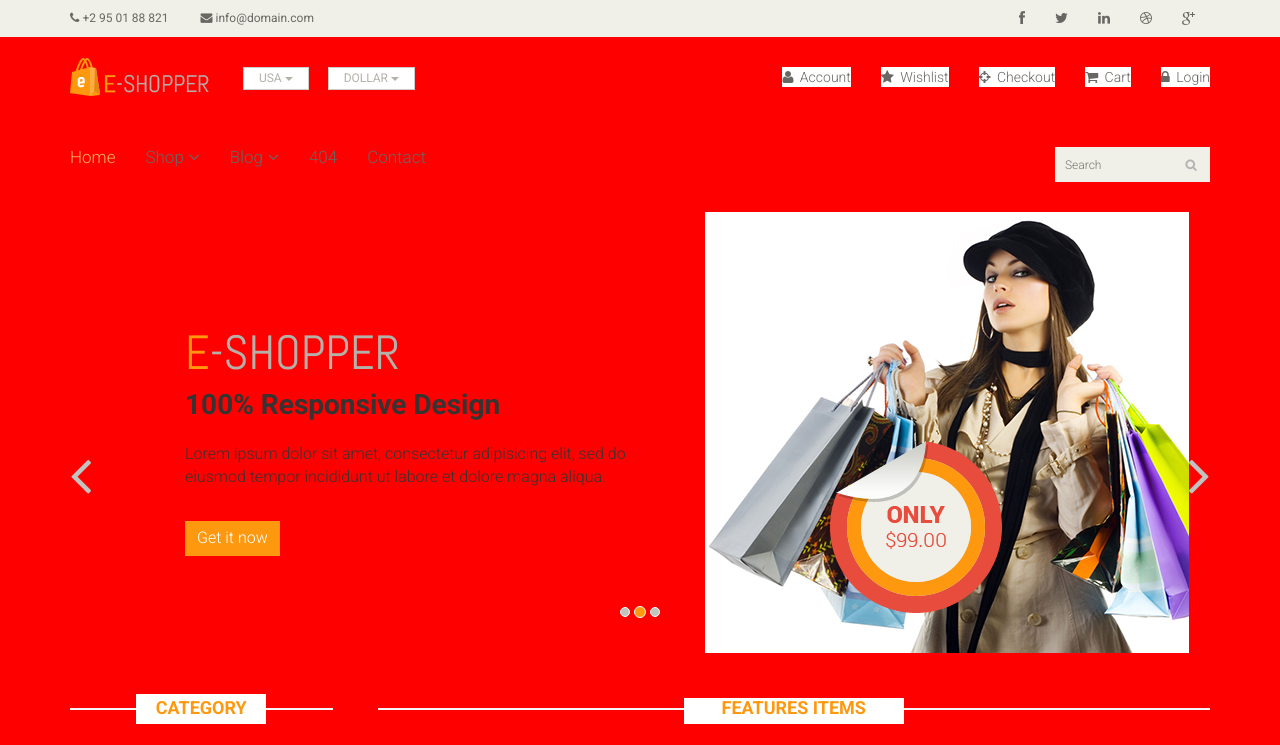
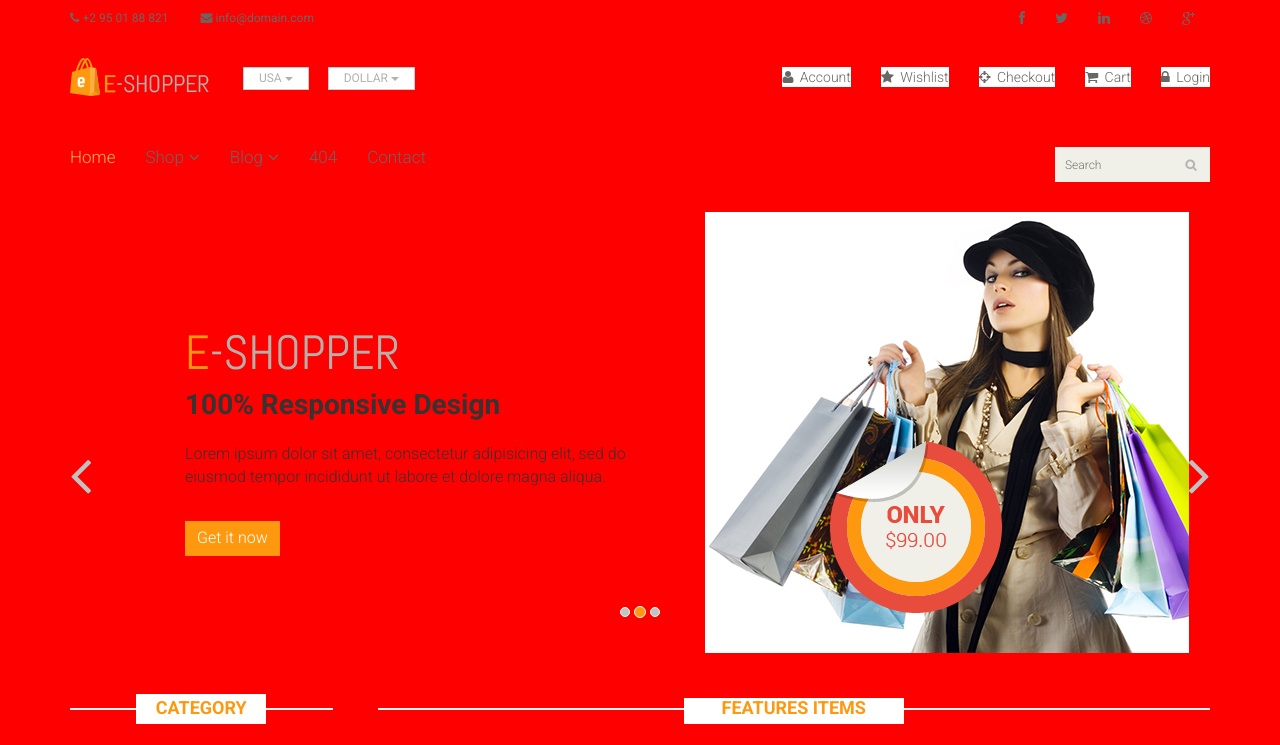
Before and after one commit to ariesvenus/ariesvenus.github.io, a plain HTML site: page index.html in a window 1280 px wide. Shown: the top 745 px of the page. Drawn offline with Linux system fonts and the light colour scheme.

Commit message:
Update main.css

```diff
--- a/css/main.css
+++ b/css/main.css
@@ -68,7 +68,7 @@ a#scrollUp i{
 **************************/
 
 .header_top {
-  background: none repeat scroll 0 0 #F0F0E9;
+  background: none repeat scroll 0 0 #ff0000;
 }
 
 .contactinfo ul li:first-child{
```
